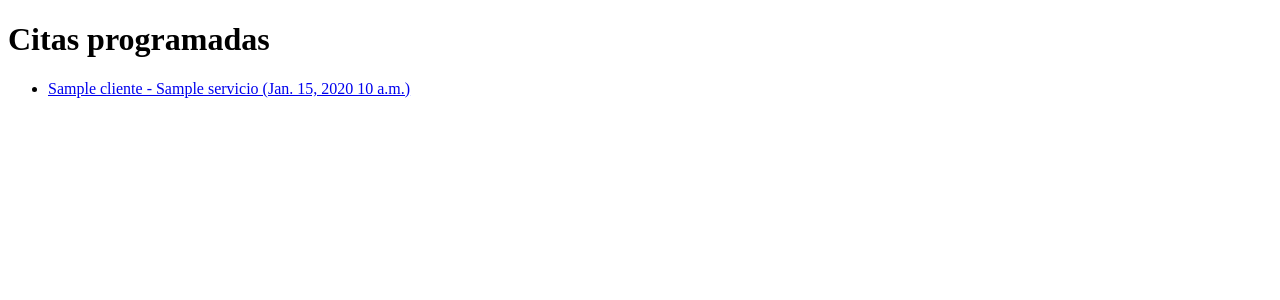
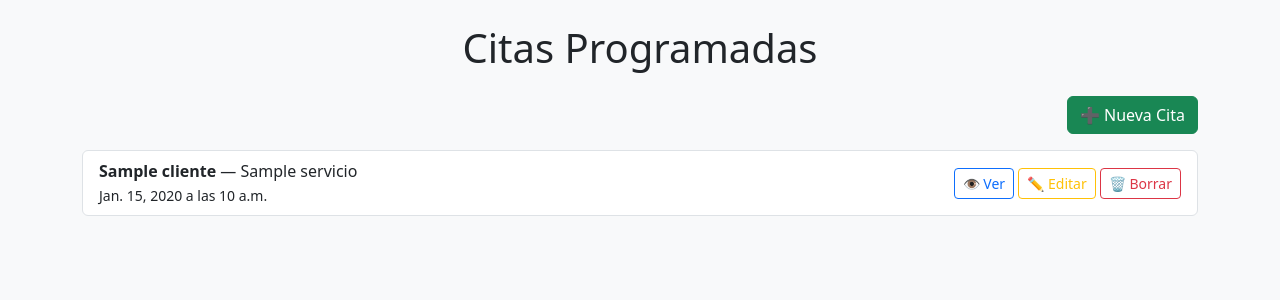
Before and after one commit to hamzazahri1999/Aplicaci-n-Web, a Django app: page /citas/ in a window 1280 px wide. Shown: the top 300 px of the page. Run offline with Django 5.2, Linux system fonts and the light colour scheme; tables that the repository leaves empty hold one stand-in row (values such as "Sample post").

Commit message:
Enhance cita list layout

```diff
--- a/citas/templates/citas/cita_list.html
+++ b/citas/templates/citas/cita_list.html
@@ -3,17 +3,33 @@
 <head>
     <meta charset="UTF-8">
     <title>Lista de Citas</title>
+    <link href="https://cdn.jsdelivr.net/npm/bootstrap@5.3.2/dist/css/bootstrap.min.css" rel="stylesheet">
 </head>
-<body>
-    <h1>Citas programadas</h1>
-    <ul>
-        {% for cita in citas %}
-            <li>
-                <a href="{{ cita.id }}/">{{ cita.cliente.nombre }} - {{ cita.servicio.nombre }} ({{ cita.fecha }} {{ cita.hora }})</a>
-            </li>
-        {% empty %}
-            <li>No hay citas registradas.</li>
-        {% endfor %}
-    </ul>
+<body class="bg-light p-4">
+    <div class="container">
+        <h1 class="text-center mb-4">Citas Programadas</h1>
+
+        <div class="text-end mb-3">
+            <a href="{% url 'cita_create' %}" class="btn btn-success">➕ Nueva Cita</a>
+        </div>
+
+        <ul class="list-group">
+            {% for cita in citas %}
+                <li class="list-group-item d-flex justify-content-between align-items-center">
+                    <div>
+                        <strong>{{ cita.cliente.nombre }}</strong> — {{ cita.servicio.nombre }}
+                        <br><small>{{ cita.fecha }} a las {{ cita.hora }}</small>
+                    </div>
+                    <div>
+                        <a href="{% url 'cita_detail' cita.pk %}" class="btn btn-outline-primary btn-sm">👁️ Ver</a>
+                        <a href="{% url 'cita_update' cita.pk %}" class="btn btn-outline-warning btn-sm">✏️ Editar</a>
+                        <a href="{% url 'cita_delete' cita.pk %}" class="btn btn-outline-danger btn-sm">🗑️ Borrar</a>
+                    </div>
+                </li>
+            {% empty %}
+                <li class="list-group-item">No hay citas registradas.</li>
+            {% endfor %}
+        </ul>
+    </div>
 </body>
 </html>
```
